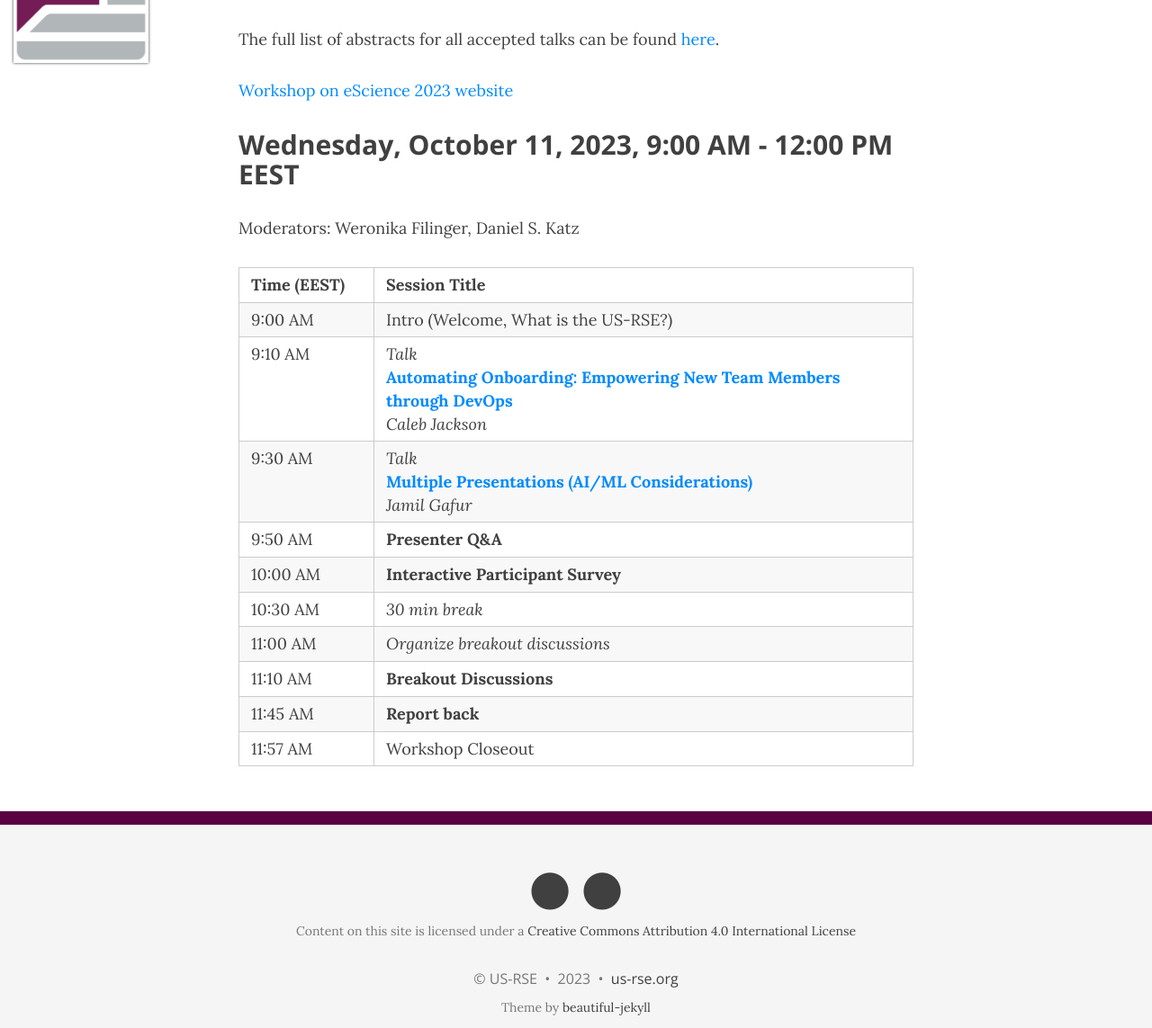
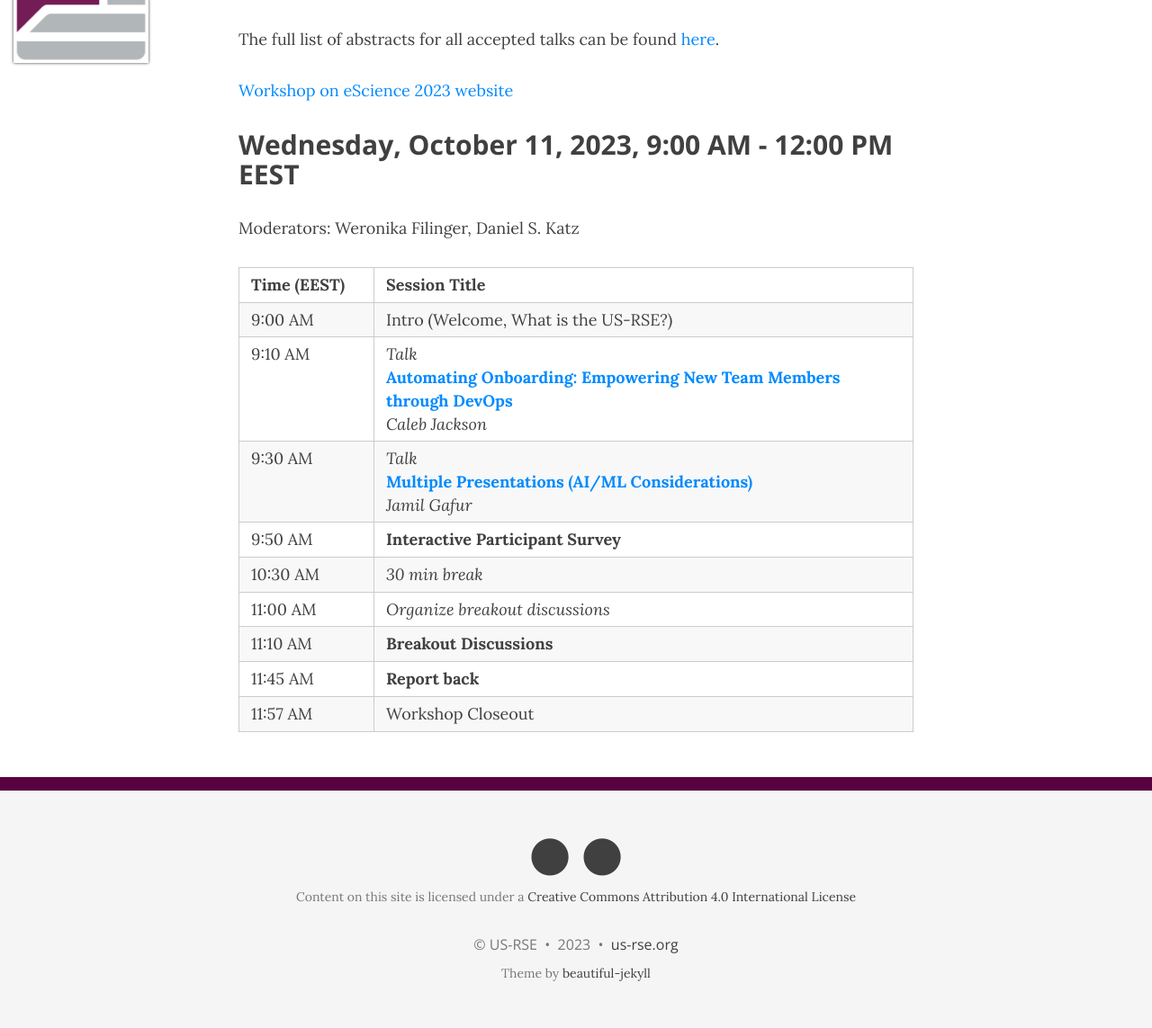
Before and after one commit to USRSE/rse-escience-2023, a Jekyll site: the page built from pages/agenda.md, in a window 1280 px wide and 1381 px high. Shown: the part 100-1243 px from the top of the window at 90% size. Built offline with Jekyll 4.4.1, drawn with Linux system fonts in a browser that asks for light colours; nearby versions of some CDN libraries; grey boxes are pictures that could not be loaded.

Commit message:
Remove Panel Q&A

```diff
--- a/pages/agenda.md
+++ b/pages/agenda.md
@@ -41,10 +41,6 @@ Moderators: Weronika Filinger, Daniel S. Katz
 </tr>
 <tr>
   <td>9:50 AM</td>
-  <td><b>Presenter Q&A</b></td>
-</tr>
-<tr>
-  <td>10:00 AM</td>
   <td><b>Interactive Participant Survey</b></td>
 </tr>
 <tr>
```
